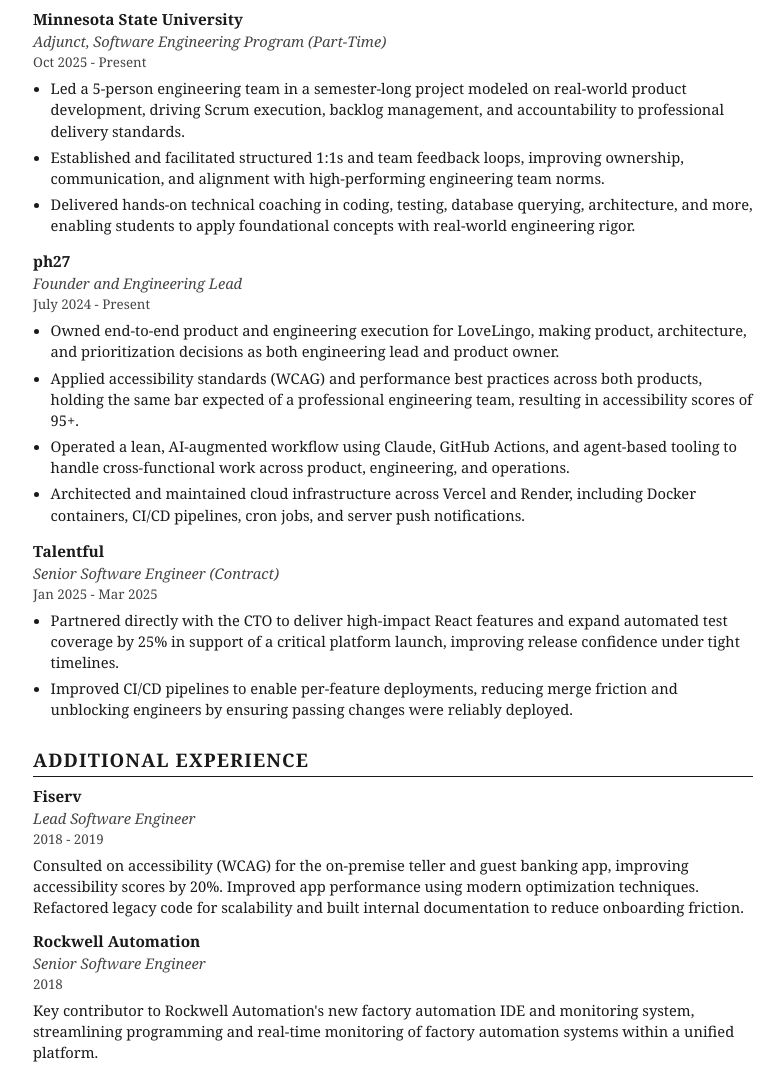
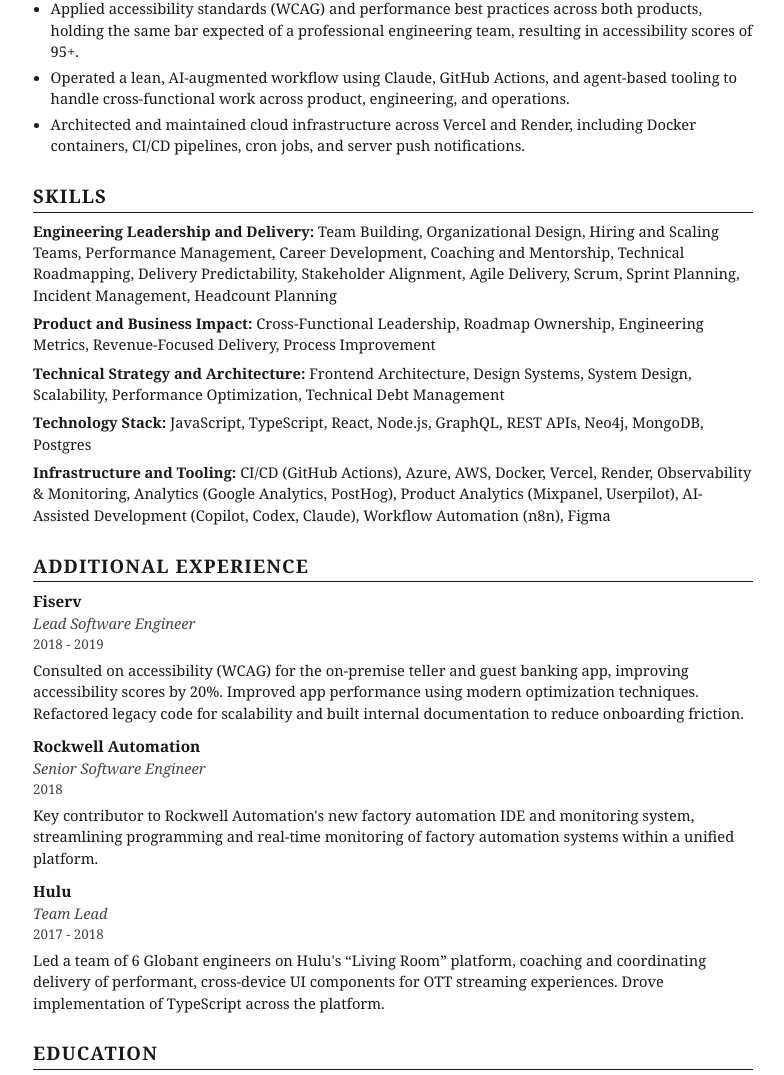
Before and after one commit to dylangrant/resume, a website: page index.html in a window 1280 px wide. Shown: the part 1725-2800 px from the top of the page, without its empty margins (247-1031 px from the left). Drawn offline with Linux system fonts and the light colour scheme.

Commit message:
Resume sync from Drive (2026-10-10 15:32)

```diff
--- a/index.html
+++ b/index.html
@@ -196,43 +196,6 @@
         the bar.</p>
     </section>
 
-    <section id="skills" class="section" data-has-reorderable="true">
-      <h2 id="skills-heading" class="section-heading" data-editable="false" data-reorderable="false">Skills</h2>
-
-      <div id="skills-leadership" class="skills-group" data-reorderable="true">
-        <h3 id="skills-leadership-label" class="skills-label" data-editable="false">Engineering Leadership and Delivery:</h3>
-        <p id="skills-leadership-body" class="body-text" data-editable="true">Team Building, Organizational Design,
-          Hiring and Scaling Teams, Performance Management, Career Development, Coaching and Mentorship, Technical
-          Roadmapping, Delivery Predictability, Stakeholder Alignment, Agile Delivery, Scrum, Sprint Planning, Incident
-          Management, Headcount Planning</p>
-      </div>
-
-      <div id="skills-product" class="skills-group" data-reorderable="true">
-        <h3 id="skills-product-label" class="skills-label" data-editable="false">Product and Business Impact:</h3>
-        <p id="skills-product-body" class="body-text" data-editable="true">Cross-Functional Leadership, Roadmap
-          Ownership, Engineering Metrics, Revenue-Focused Delivery, Process Improvement</p>
-      </div>
-
-      <div id="skills-technical" class="skills-group" data-reorderable="true">
-        <h3 id="skills-technical-label" class="skills-label" data-editable="false">Technical Strategy and Architecture:</h3>
-        <p id="skills-technical-body" class="body-text" data-editable="true">Frontend Architecture, Design Systems,
-          System Design, Scalability, Performance Optimization, Technical Debt Management</p>
-      </div>
-
-      <div id="skills-stack" class="skills-group" data-reorderable="true">
-        <h3 id="skills-stack-label" class="skills-label" data-editable="false">Technology Stack:</h3>
-        <p id="skills-stack-body" class="body-text" data-editable="true">JavaScript, TypeScript, React, Node.js,
-          GraphQL, REST APIs, Neo4j, MongoDB, Postgres</p>
-      </div>
-
-      <div id="skills-infra" class="skills-group" data-reorderable="true">
-        <h3 id="skills-infra-label" class="skills-label" data-editable="false">Infrastructure and Tooling:</h3>
-        <p id="skills-infra-body" class="body-text" data-editable="true">CI/CD (GitHub Actions), Azure, AWS, Docker,
-          Vercel, Render, Observability &amp; Monitoring, Analytics (Google Analytics, PostHog), Product Analytics
-          (Mixpanel, Userpilot), AI-Assisted Development (Copilot, Codex, Claude), Workflow Automation (n8n), Figma</p>
-      </div>
-    </section>
-
     <section id="experience" class="section">
       <h2 id="experience-heading" class="section-heading" data-editable="false">Professional Experience</h2>
 
@@ -330,21 +293,43 @@
             push notifications.</li>
         </ul>
       </article>
+    </section>
 
-      <article id="job-talentful" class="job">
-        <h3 id="job-talentful-company" class="job-company" data-editable="false">Talentful</h3>
-        <p id="job-talentful-role" class="job-role" data-editable="false">Senior Software Engineer (Contract)</p>
-        <p id="job-talentful-dates" class="job-dates" data-editable="false">Jan 2025 - Mar 2025</p>
-        <ul id="job-talentful-bullets" class="job-bullets" data-has-reorderable="true"
-          data-context="Talentful | Senior Software Engineer (Contract)">
-          <li id="job-talentful-bullet-1" data-editable="true" data-reorderable="true">Partnered directly with the CTO
-            to deliver high-impact React features and expand automated test coverage by 25% in support of a critical
-            platform launch, improving release confidence under tight timelines.</li>
-          <li id="job-talentful-bullet-2" data-editable="true" data-reorderable="true">Improved CI/CD pipelines to
-            enable per-feature deployments, reducing merge friction and unblocking engineers by ensuring passing changes
-            were reliably deployed.</li>
-        </ul>
-      </article>
+    <section id="skills" class="section" data-has-reorderable="true">
+      <h2 id="skills-heading" class="section-heading" data-editable="false" data-reorderable="false">Skills</h2>
+
+      <div id="skills-leadership" class="skills-group" data-reorderable="true">
+        <h3 id="skills-leadership-label" class="skills-label" data-editable="false">Engineering Leadership and Delivery:</h3>
+        <p id="skills-leadership-body" class="body-text" data-editable="true">Team Building, Organizational Design,
+          Hiring and Scaling Teams, Performance Management, Career Development, Coaching and Mentorship, Technical
+          Roadmapping, Delivery Predictability, Stakeholder Alignment, Agile Delivery, Scrum, Sprint Planning, Incident
+          Management, Headcount Planning</p>
+      </div>
+
+      <div id="skills-product" class="skills-group" data-reorderable="true">
+        <h3 id="skills-product-label" class="skills-label" data-editable="false">Product and Business Impact:</h3>
+        <p id="skills-product-body" class="body-text" data-editable="true">Cross-Functional Leadership, Roadmap
+          Ownership, Engineering Metrics, Revenue-Focused Delivery, Process Improvement</p>
+      </div>
+
+      <div id="skills-technical" class="skills-group" data-reorderable="true">
+        <h3 id="skills-technical-label" class="skills-label" data-editable="false">Technical Strategy and Architecture:</h3>
+        <p id="skills-technical-body" class="body-text" data-editable="true">Frontend Architecture, Design Systems,
+          System Design, Scalability, Performance Optimization, Technical Debt Management</p>
+      </div>
+
+      <div id="skills-stack" class="skills-group" data-reorderable="true">
+        <h3 id="skills-stack-label" class="skills-label" data-editable="false">Technology Stack:</h3>
+        <p id="skills-stack-body" class="body-text" data-editable="true">JavaScript, TypeScript, React, Node.js,
+          GraphQL, REST APIs, Neo4j, MongoDB, Postgres</p>
+      </div>
+
+      <div id="skills-infra" class="skills-group" data-reorderable="true">
+        <h3 id="skills-infra-label" class="skills-label" data-editable="false">Infrastructure and Tooling:</h3>
+        <p id="skills-infra-body" class="body-text" data-editable="true">CI/CD (GitHub Actions), Azure, AWS, Docker,
+          Vercel, Render, Observability &amp; Monitoring, Analytics (Google Analytics, PostHog), Product Analytics
+          (Mixpanel, Userpilot), AI-Assisted Development (Copilot, Codex, Claude), Workflow Automation (n8n), Figma</p>
+      </div>
     </section>
 
     <section id="additional-experience" class="section">
@@ -382,7 +367,7 @@
 
     <section id="education" class="section">
       <h2 id="education-heading" class="section-heading" data-editable="false">Education</h2>
-      <p id="education-degree" class="body-text" data-editable="false">BA in Economics, Willamette University</p>
+      <p id="education-degree" class="body-text" data-editable="false">Bachelors of Arts in Economics, Willamette University</p>
     </section>
   </main>
 </body>
```
